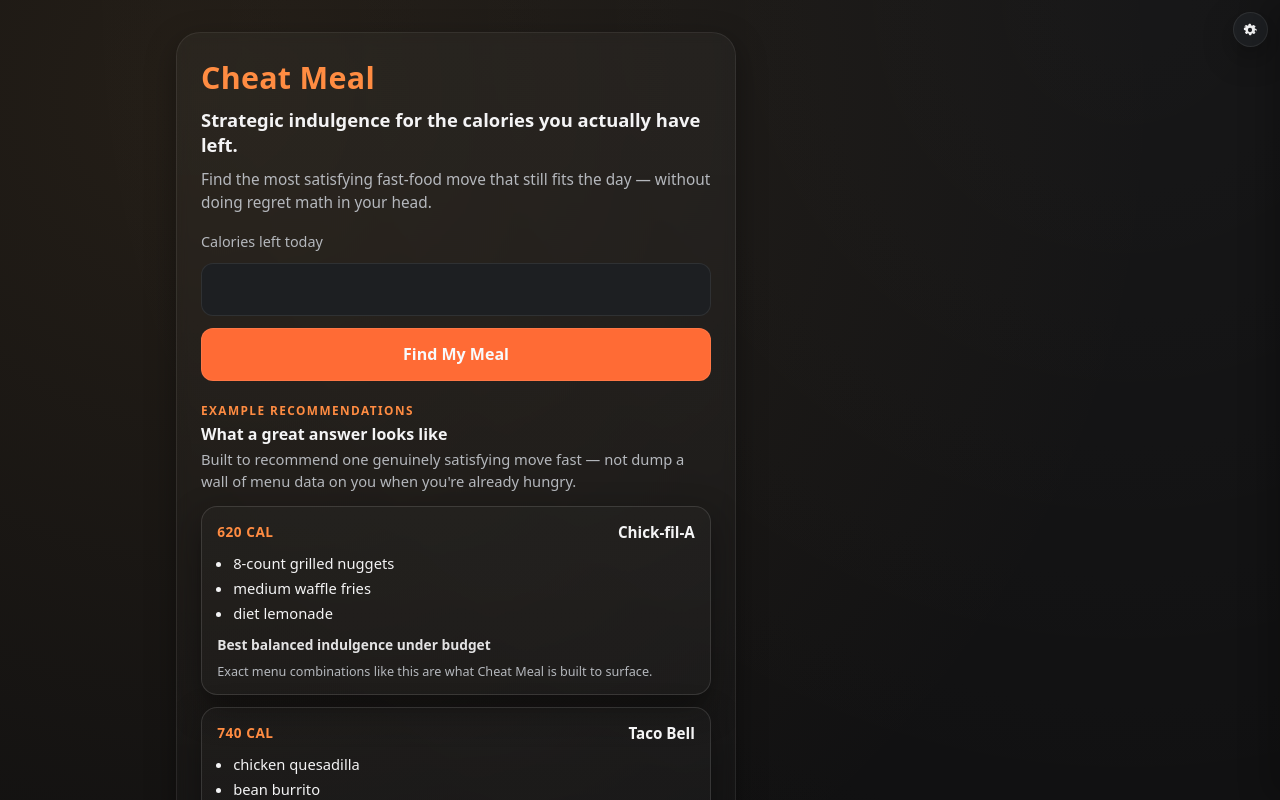
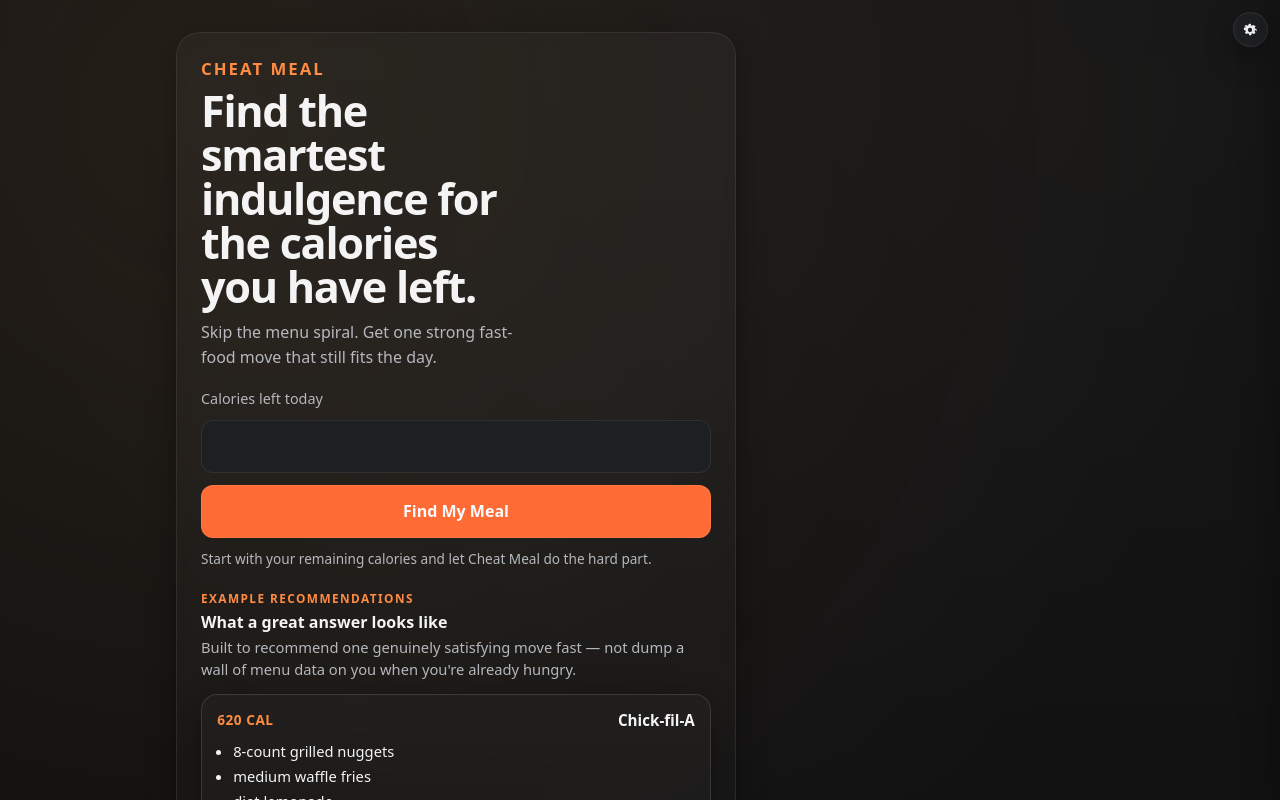
Before and after one commit to MattyGalactic/cheatmealapp, a Next.js app in the folder apps/frontend/: page / in a window 1280 px wide. Shown: the top 800 px of the page. Built offline with nearby package versions, Linux system fonts and the light colour scheme; no server answers.

Commit message:
Refine CheatMeal hero copy hierarchy

```diff
--- a/apps/frontend/app/globals.css
+++ b/apps/frontend/app/globals.css
@@ -147,25 +147,26 @@ main {
 
 .hero-copy {
   display: grid;
-  gap: 0.45rem;
-  margin-bottom: 1.1rem;
-}
-
-.brand-kicker {
-  margin: 0;
-  color: var(--brand-orange);
-  font-size: 0.76rem;
-  font-weight: 800;
-  letter-spacing: 0.16em;
-  text-transform: uppercase;
+  gap: 0.55rem;
+  margin-bottom: 1.2rem;
 }
 
 .brand {
-  font-size: 1.9rem;
-  font-weight: 900;
-  letter-spacing: 0.01em;
+  font-size: 1.05rem;
+  font-weight: 800;
+  letter-spacing: 0.12em;
+  text-transform: uppercase;
   margin: 0;
   color: var(--brand-orange);
+}
+
+.hero-title {
+  margin: 0;
+  font-size: clamp(1.9rem, 4vw, 2.7rem);
+  line-height: 1.02;
+  letter-spacing: -0.03em;
+  font-weight: 900;
+  max-width: 12ch;
 }
 
 .eyebrow {
@@ -177,19 +178,25 @@ main {
   text-transform: uppercase;
 }
 
-.tagline {
-  margin: 0.2rem 0 0;
-  color: var(--text);
-  font-size: 1.15rem;
-  font-weight: 700;
-  line-height: 1.35;
+.hero-support {
+  margin: 0.15rem 0 0;
+  color: var(--muted);
+  font-size: 1rem;
+  line-height: 1.55;
+  max-width: 36ch;
 }
 
-.hero-support {
-  margin: 0.2rem 0 0;
+.hero-action-block {
+  display: grid;
+  gap: 0.7rem;
+  margin-top: 0.2rem;
+}
+
+.hero-action-note {
+  margin: 0;
   color: var(--muted);
-  font-size: 0.96rem;
-  line-height: 1.5;
+  font-size: 0.85rem;
+  line-height: 1.45;
 }
 
 .form-grid {
--- a/apps/frontend/app/page.tsx
+++ b/apps/frontend/app/page.tsx
@@ -28,13 +28,16 @@ export default function HomePage() {
         <section className="hero-card" aria-labelledby="cheatmeal-title">
           <div className="hero-copy">
             <p className="brand" id="cheatmeal-title">Cheat Meal</p>
-            <p className="tagline">Strategic indulgence for the calories you actually have left.</p>
+            <h1 className="hero-title">Find the smartest indulgence for the calories you have left.</h1>
             <p className="hero-support">
-              Find the most satisfying fast-food move that still fits the day — without doing regret math in your head.
+              Skip the menu spiral. Get one strong fast-food move that still fits the day.
             </p>
           </div>
 
-          <LandingSearchForm />
+          <div className="hero-action-block">
+            <LandingSearchForm />
+            <p className="hero-action-note">Start with your remaining calories and let Cheat Meal do the hard part.</p>
+          </div>
 
           <div className="proof-section" aria-labelledby="example-meals-title">
             <div className="proof-header">
```
